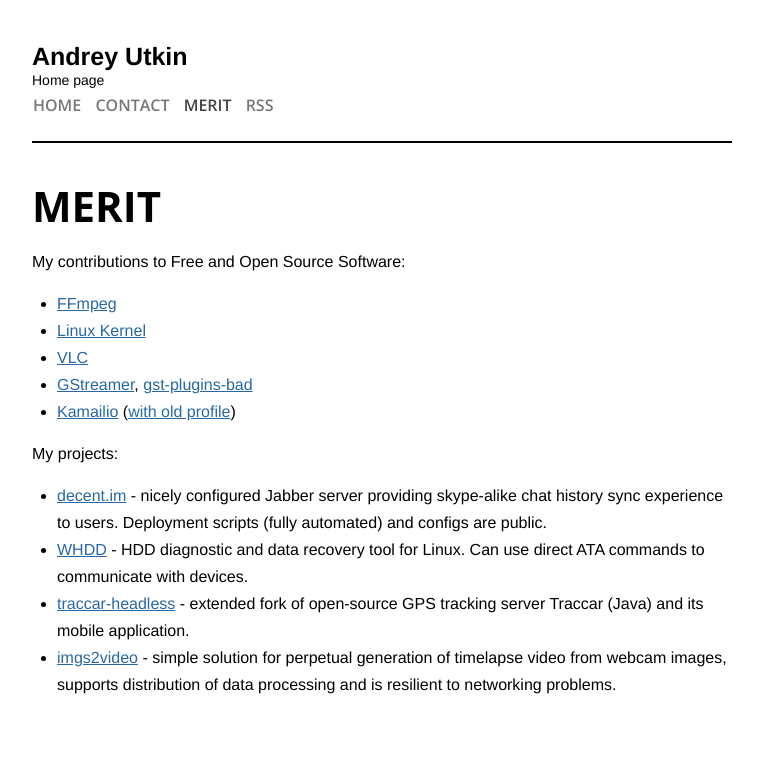
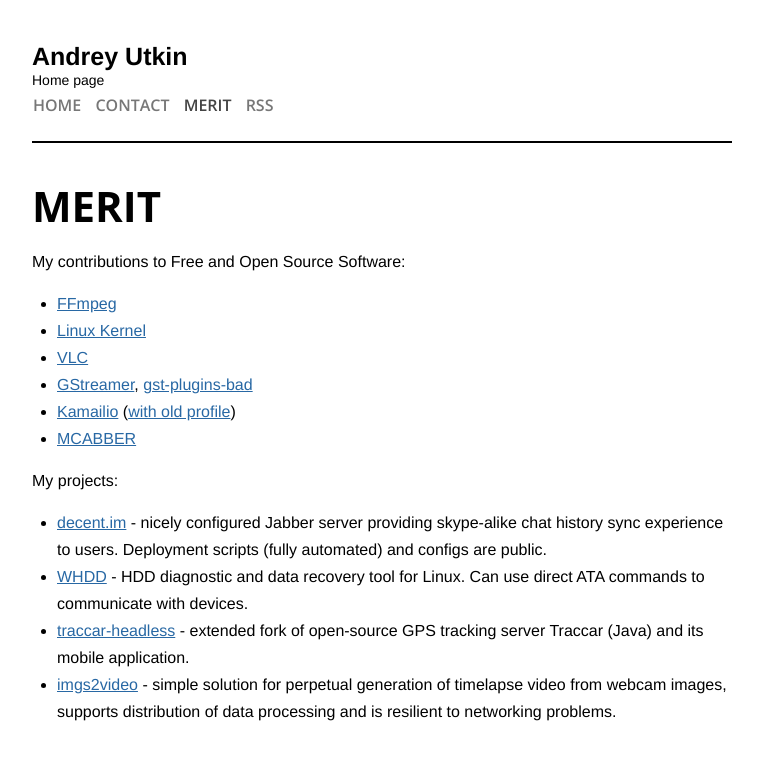
Before and after one commit to andrey-utkin/andrey-utkin.github.io, a Jekyll site: the page built from merit.md, in a window 1280 px wide. Shown: the top 760 px of the page, without its empty margins (258-1021 px from the left). Built offline with Jekyll 4.4.1, drawn with Linux system fonts in a browser that asks for light colours.

Commit message:
merit: add mcabber

```diff
--- a/merit.md
+++ b/merit.md
@@ -13,6 +13,7 @@
 * [VLC](https://git.videolan.org/?p=vlc.git&a=search&h=HEAD&st=author&s=Andrey+Utkin)
 * [GStreamer](http://cgit.freedesktop.org/gstreamer/common/log/?qt=author&q=Andrey+Utkin), [gst-plugins-bad](http://cgit.freedesktop.org/gstreamer/gst-plugins-bad/log/?qt=author&q=Andrey+Utkin)
 * [Kamailio](https://github.com/kamailio/kamailio/commits/master?author=andrey-utkin) ([with old profile](https://github.com/kamailio/kamailio/commits/master?author=krieger-od))
+* [MCABBER](https://mcabber.com/hg/log?rev=Andrey+Utkin)
 
 My projects:
 
```
